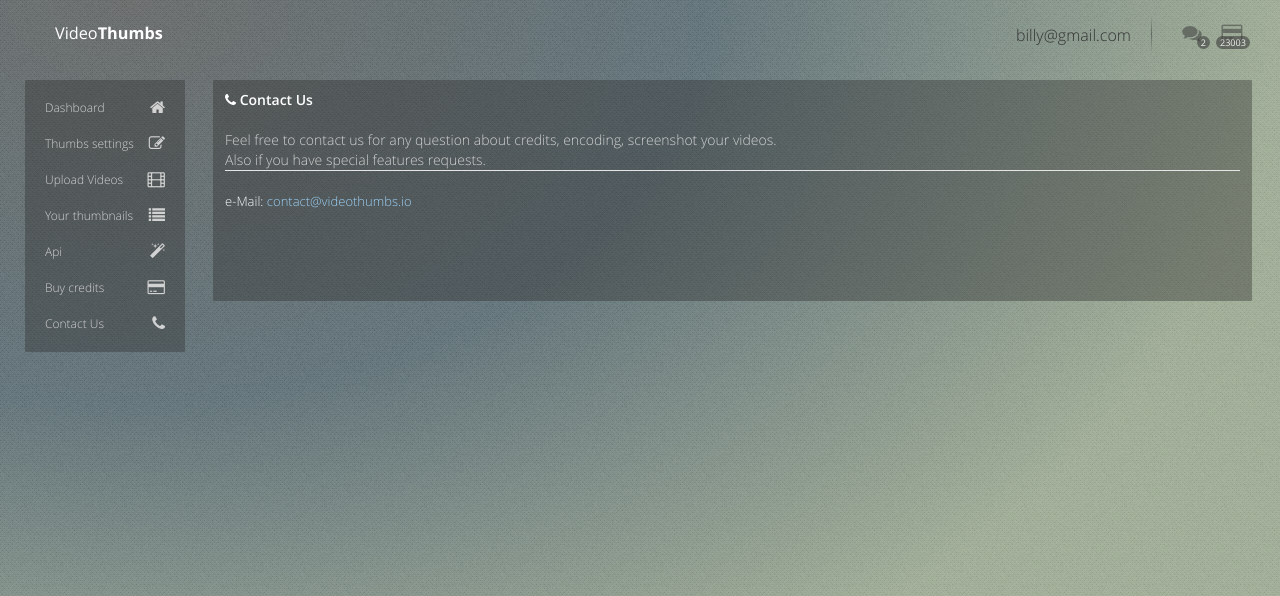
After one commit to ksamuel/videothumbs, a Django app: template apps/core/templates/admin_contact.html in a window 1280 px wide. The commit adds this page. Shown: the top 596 px of the page. Run offline with Django 3.2, Linux system fonts and the light colour scheme; the template is opened without the code that fills it, so the values that code supplies are empty; some libraries are stand-ins or nearby versions.

Commit message:
design admin

```diff
--- /dev/null
+++ b/apps/core/templates/admin_contact.html
@@ -0,0 +1,51 @@
+{% extends "base.html" %}
+{% load browsing %}
+{% load static %}
+
+{% block page-class %}admin{% endblock page-class %}
+
+{% block content %}
+
+{% admin_menu request username tab %}
+
+<div class="wrap">
+
+    {% admin_header request %}
+
+    <div class="content container">
+        <div class="top-margin"></div>
+        <div class="row">
+            <div class="col-md-12">
+                <section class="widget">
+                    <header>
+                        <h4>
+                            <i class="fa fa-phone"></i>
+                            Contact Us
+                        </h4>
+                    </header>
+                    <div class="body">
+                        <fieldset>
+                            <legend class="section">
+                                Feel free to contact us for any question about credits, encoding, screenshot your videos. <br>
+                                Also if you have special features requests.
+                            </legend>
+
+
+                        <div style="height:100px">
+                            e-Mail: <a href="mailto:contact+{{ username }}@videothumbs.io">contact@videothumbs.io</a>
+
+                        </div>
+
+
+                    </div>
+                </section>
+            </div>
+        </div>
+    </div>
+</div>
+
+
+{% admin_footer request %}
+
+
+{% endblock content %}
--- a/apps/core/templates/admin_menu.html
+++ b/apps/core/templates/admin_menu.html
@@ -22,8 +22,8 @@
         <li class="{% if tab == "buy" %}active{% endif %} panel" >
             <a href="{% url 'admin_buy_credits' username=username %}"><i class="fa fa-credit-card"></i> <span class="name">Buy credits</span></a>
         </li>
-        <li class=" panel" >
-            <a href="#"><i class="fa fa-phone"></i> <span class="name">Contact Us</span></a>
+        <li class="{% if tab == "contact" %}active{% endif %} panel" >
+            <a href="{% url 'admin_contact' username=username %}"><i class="fa fa-phone"></i> <span class="name">Contact Us</span></a>
         </li>
     </ul>
 </nav>
```
Also changed, not shown: apps/core/views.py (+10 -0 lines).
